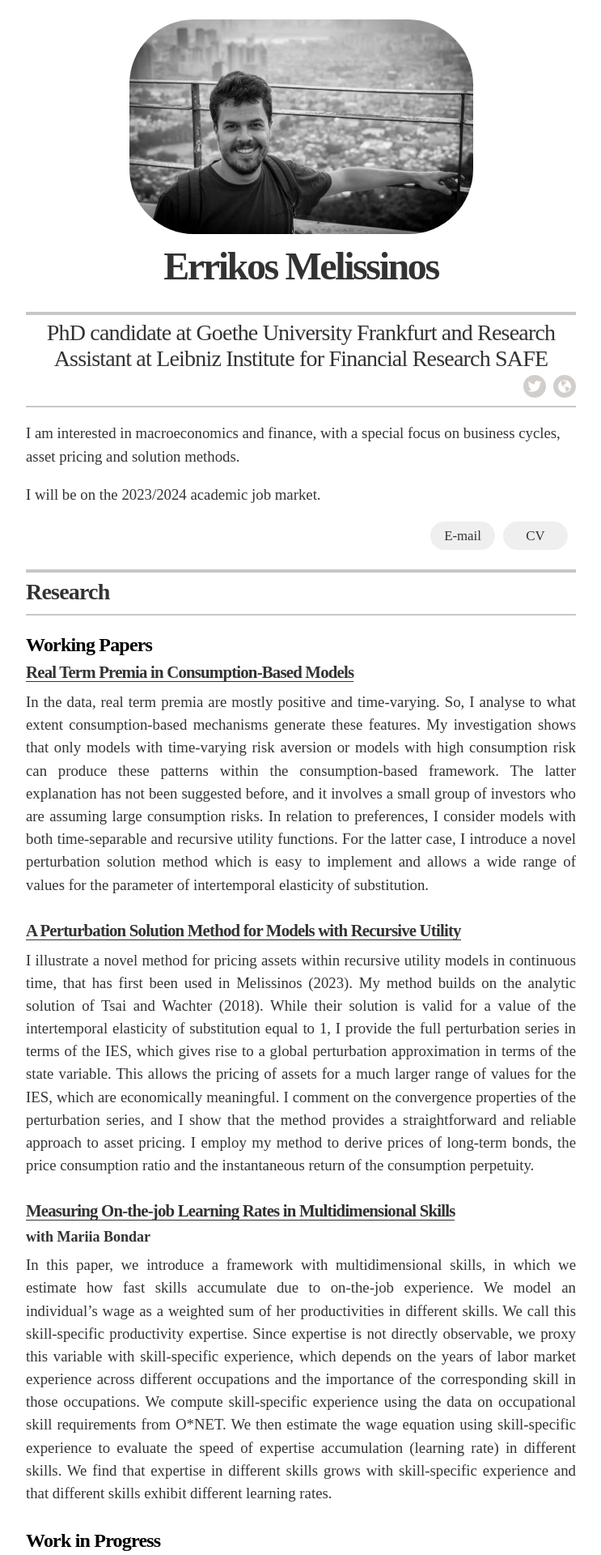
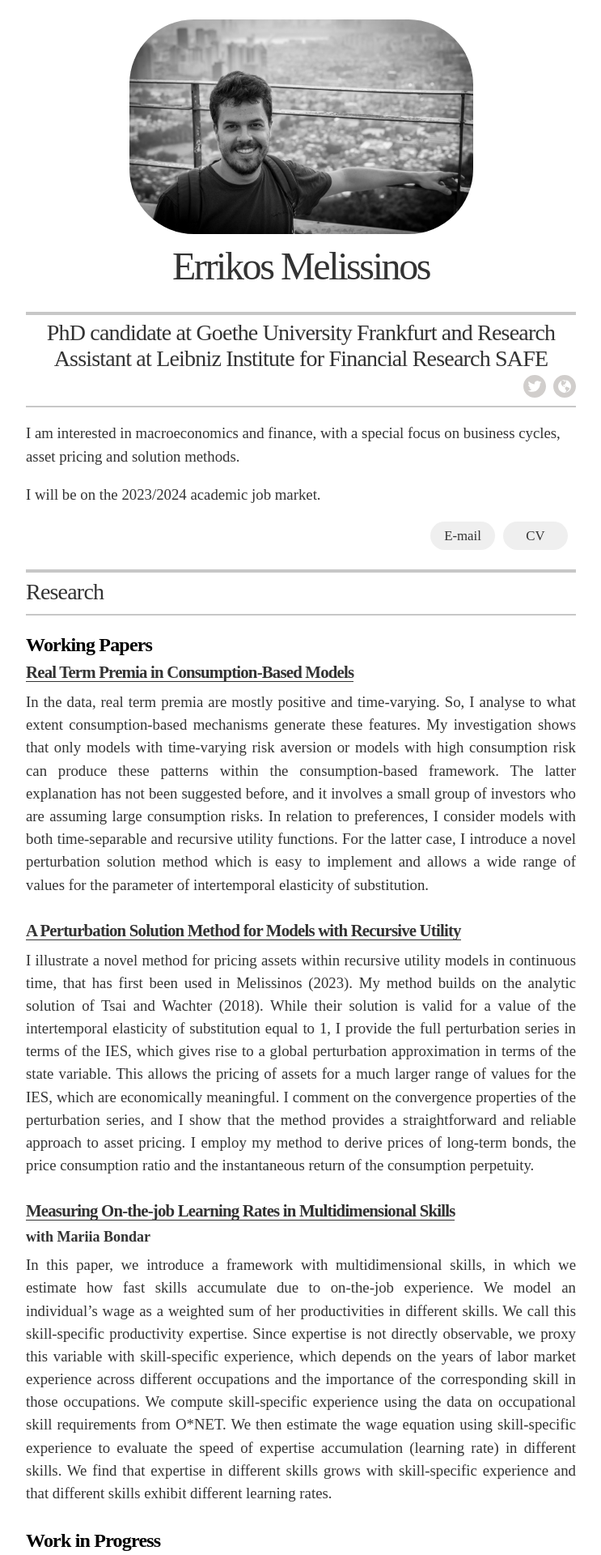
Before and after one commit to errikos-melissinos/errikos-melissinos.github.io, a Jekyll site: the page built from index.html, in a window 1280 px wide. Shown: the top 1920 px of the page at 81% size, without its empty margins (268-1011 px from the left). Built offline with Jekyll 4.4.1, drawn with Linux system fonts in a browser that asks for light colours.

Commit message:
Update _resume.scss

```diff
--- a/_sass/_resume.scss
+++ b/_sass/_resume.scss
@@ -11,7 +11,7 @@
   h2 {
     // @include sans;
     font-family:Baskerville, serif;
-    font-weight: 700;
+    font-weight: 300;
     font-size: 1.75rem;
     letter-spacing: -.05rem;
     margin: 0;
@@ -36,7 +36,7 @@
     // @include sans;
     font-family:Baskerville, serif;
     font-size: 3rem;
-    font-weight: 700;
+    font-weight: 300;
     text-align: center;
     letter-spacing: -.15rem;
     line-height: 1;
```
